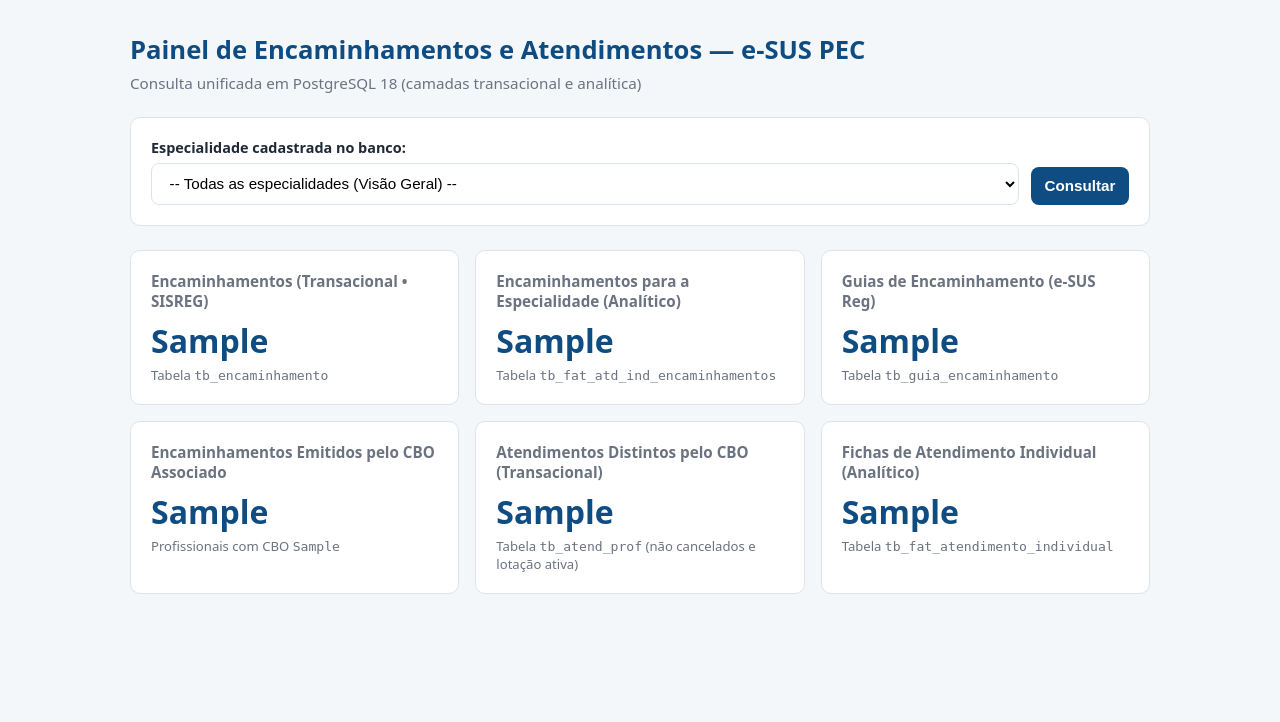
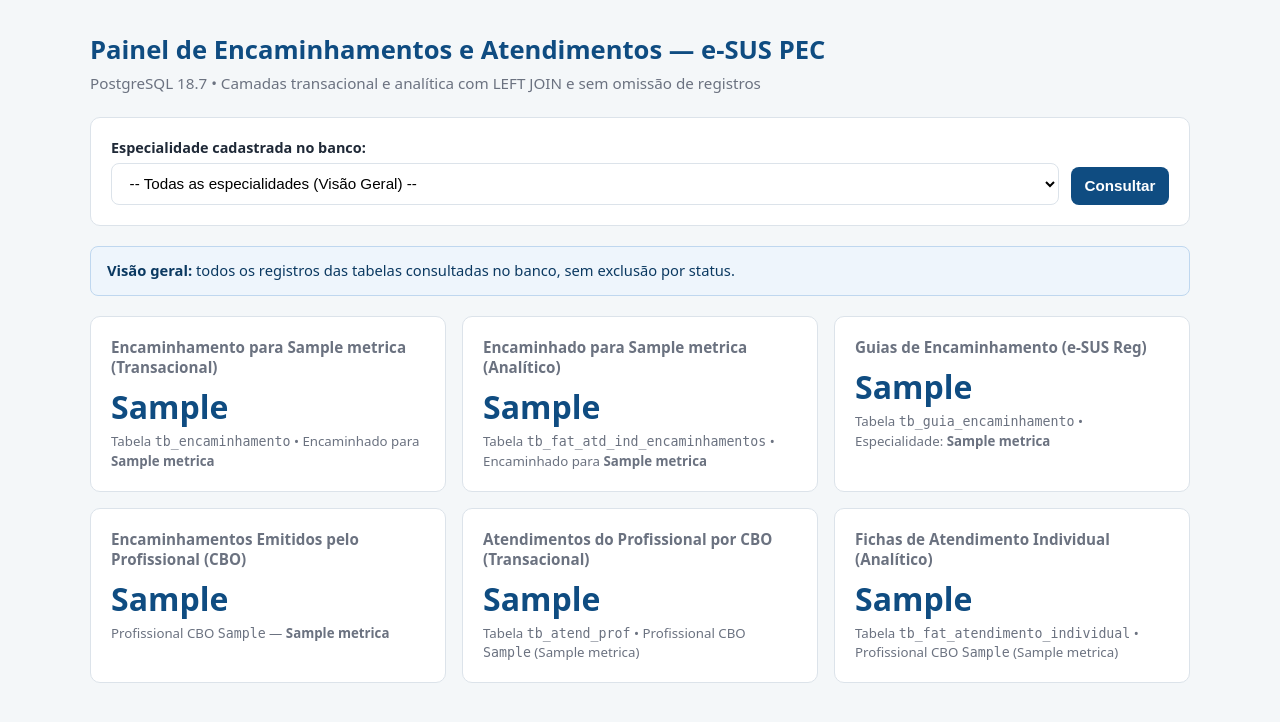
Before and after one commit to NISPPTA/esus_encaminhamentos, a FastAPI app: template app/templates/encaminhamentos.html in a window 1280 px wide. Shown: the top 722 px of the page. Run offline with FastAPI, Linux system fonts and the light colour scheme; the template is opened without the code that fills it: most values are stand-ins (such as "Sample title", 1, 10 or a date in 2020); parts of the project's set-up code (start-up, migrations or seed data) failed here and were passed over; some libraries are stand-ins or nearby versions.

Commit message:
feat(ui): add hover tooltip balloons and descriptive professional/specialty labels

```diff
--- a/app/templates/encaminhamentos.html
+++ b/app/templates/encaminhamentos.html
@@ -23,7 +23,7 @@
       padding: 2rem 1rem;
     }
     .container {
-      max-width: 1020px;
+      max-width: 1100px;
       margin: 0 auto;
     }
     header {
@@ -39,12 +39,22 @@
       color: var(--muted);
       font-size: 0.95rem;
     }
+    .context-banner {
+      background: #eef5fc;
+      border: 1px solid #bfd7ef;
+      color: #0b3961;
+      border-radius: 8px;
+      padding: 0.85rem 1rem;
+      margin-bottom: 1.25rem;
+      font-size: 0.92rem;
+      line-height: 1.45;
+    }
     .filter-box {
       background: var(--card);
       border: 1px solid var(--border);
       border-radius: 10px;
       padding: 1.25rem;
-      margin-bottom: 1.5rem;
+      margin-bottom: 1.25rem;
       display: flex;
       flex-wrap: wrap;
       gap: 0.75rem;
@@ -86,14 +96,19 @@
     }
     .grid {
       display: grid;
-      grid-template-columns: repeat(auto-fit, minmax(290px, 1fr));
+      grid-template-columns: repeat(auto-fit, minmax(320px, 1fr));
       gap: 1rem;
     }
     .card {
+      position: relative;
       background: var(--card);
       border: 1px solid var(--border);
       border-radius: 10px;
       padding: 1.25rem;
+      transition: border-color 0.15s ease;
+    }
+    .card:hover {
+      border-color: var(--primary);
     }
     .card h2 {
       margin: 0 0 0.5rem 0;
@@ -108,9 +123,39 @@
       margin: 0.25rem 0;
     }
     .hint {
-      font-size: 0.82rem;
+      font-size: 0.83rem;
       color: var(--muted);
       margin: 0;
+      line-height: 1.45;
+    }
+    .tooltip-balloon {
+      display: none;
+      position: absolute;
+      left: 0.75rem;
+      right: 0.75rem;
+      bottom: calc(100% + 8px);
+      background: #111827;
+      color: #f9fafb;
+      font-size: 0.82rem;
+      line-height: 1.45;
+      padding: 0.75rem 0.9rem;
+      border-radius: 8px;
+      box-shadow: 0 10px 25px rgba(0, 0, 0, 0.22);
+      z-index: 20;
+      pointer-events: none;
+    }
+    .tooltip-balloon::after {
+      content: "";
+      position: absolute;
+      top: 100%;
+      left: 1.5rem;
+      border-width: 6px;
+      border-style: solid;
+      border-color: #111827 transparent transparent transparent;
+    }
+    .card:hover .tooltip-balloon,
+    .card:focus-within .tooltip-balloon {
+      display: block;
     }
   </style>
 </head>
@@ -119,7 +164,7 @@
     <header>
       <h1>Painel de Encaminhamentos e Atendimentos — e-SUS PEC</h1>
       <p class="subtitle">
-        Consulta unificada em PostgreSQL 18 (camadas transacional e analítica)
+        PostgreSQL 18.7 • Camadas transacional e analítica com LEFT JOIN e sem omissão de registros
       </p>
     </header>
 
@@ -128,6 +173,9 @@
     {% endif %}
 
     {% if painel %}
+      {% set m = painel.metricas %}
+      {% set sel = painel.selecionada %}
+
       <form class="filter-box" method="get" action="/">
         <div class="field">
           <label for="especialidade">Especialidade cadastrada no banco:</label>
@@ -136,7 +184,7 @@
             {% for item in painel.especialidades %}
               <option
                 value="{{ item.chave_filtro }}"
-                {% if painel.selecionada and painel.selecionada.chave_filtro == item.chave_filtro %}selected{% endif %}
+                {% if sel and sel.chave_filtro == item.chave_filtro %}selected{% endif %}
               >
                 {{ item.nome_exibicao }}
                 [{{ item.origem | upper }}{% if item.nu_cbo %} • CBO {{ item.nu_cbo }}{% endif %}]
@@ -147,47 +195,146 @@
         <button type="submit">Consultar</button>
       </form>
 
+      <div class="context-banner">
+        {% if sel %}
+          <strong>Especialidade de destino:</strong> encaminhamento para
+          <strong>{{ m.nome_especialidade_alvo }}</strong> (origem <code>{{ sel.origem | upper }}</code>)
+          {% if m.cbo_associado %}
+            • <strong>Profissional / CBO:</strong> CBO <code>{{ m.cbo_associado }}</code>
+            {% if m.nome_cbo_associado %}— <strong>{{ m.nome_cbo_associado }}</strong>{% endif %}
+          {% else %}
+            • <strong>Profissional / CBO:</strong> não vinculado diretamente a esta origem
+          {% endif %}
+        {% else %}
+          <strong>Visão geral:</strong> todos os registros das tabelas consultadas no banco, sem exclusão por status.
+        {% endif %}
+      </div>
+
       <section class="grid">
-        <article class="card">
-          <h2>Encaminhamentos (Transacional • SISREG)</h2>
-          <p class="metric">{{ painel.metricas.encaminhamentos_transacional }}</p>
-          <p class="hint">Tabela <code>tb_encaminhamento</code></p>
+        <article
+          class="card"
+          tabindex="0"
+          title="Encaminhamentos transacionais (tb_encaminhamento) encaminhados para {{ m.nome_especialidade_alvo }}."
+        >
+          <div class="tooltip-balloon">
+            <strong>Legenda:</strong> conta <code>co_seq_encaminhamento</code> distintos em
+            <code>tb_encaminhamento</code> com <code>LEFT JOIN</code> em
+            <code>tb_especialidade_sisreg</code> para encaminhamento direcionado a
+            <strong>{{ m.nome_especialidade_alvo }}</strong>.
+          </div>
+          <h2>Encaminhamento para {{ m.nome_especialidade_alvo }} (Transacional)</h2>
+          <p class="metric">{{ m.encaminhamentos_transacional }}</p>
+          <p class="hint">
+            Tabela <code>tb_encaminhamento</code> • Encaminhado para
+            <strong>{{ m.nome_especialidade_alvo }}</strong>
+          </p>
         </article>
 
-        <article class="card">
-          <h2>Encaminhamentos para a Especialidade (Analítico)</h2>
-          <p class="metric">{{ painel.metricas.encaminhamentos_analitico_destino }}</p>
-          <p class="hint">Tabela <code>tb_fat_atd_ind_encaminhamentos</code></p>
+        <article
+          class="card"
+          tabindex="0"
+          title="Encaminhamentos analíticos (tb_fat_atd_ind_encaminhamentos) encaminhados para {{ m.nome_especialidade_alvo }}."
+        >
+          <div class="tooltip-balloon">
+            <strong>Legenda:</strong> conta <code>co_seq_fat_atd_ind_encaminham</code> distintos em
+            <code>tb_fat_atd_ind_encaminhamentos</code> com <code>LEFT JOIN</code> em
+            <code>tb_dim_especialidade</code> para especialidade de destino
+            <strong>{{ m.nome_especialidade_alvo }}</strong>.
+          </div>
+          <h2>Encaminhado para {{ m.nome_especialidade_alvo }} (Analítico)</h2>
+          <p class="metric">{{ m.encaminhamentos_analitico_destino }}</p>
+          <p class="hint">
+            Tabela <code>tb_fat_atd_ind_encaminhamentos</code> • Encaminhado para
+            <strong>{{ m.nome_especialidade_alvo }}</strong>
+          </p>
         </article>
 
-        <article class="card">
+        <article
+          class="card"
+          tabindex="0"
+          title="Guias de encaminhamento (tb_guia_encaminhamento) associadas a {{ m.nome_especialidade_alvo }}."
+        >
+          <div class="tooltip-balloon">
+            <strong>Legenda:</strong> conta <code>co_seq_encaminhamento</code> distintos em
+            <code>tb_guia_encaminhamento</code> com <code>LEFT JOIN</code> em
+            <code>tb_especialidades_esus_reg</code> para <strong>{{ m.nome_especialidade_alvo }}</strong>.
+          </div>
           <h2>Guias de Encaminhamento (e-SUS Reg)</h2>
-          <p class="metric">{{ painel.metricas.guias_esus_reg }}</p>
-          <p class="hint">Tabela <code>tb_guia_encaminhamento</code></p>
+          <p class="metric">{{ m.guias_esus_reg }}</p>
+          <p class="hint">
+            Tabela <code>tb_guia_encaminhamento</code> • Especialidade:
+            <strong>{{ m.nome_especialidade_alvo }}</strong>
+          </p>
         </article>
 
-        <article class="card">
-          <h2>Encaminhamentos Emitidos pelo CBO Associado</h2>
-          <p class="metric">{{ painel.metricas.encaminhamentos_emitidos_pelo_cbo }}</p>
+        <article
+          class="card"
+          tabindex="0"
+          title="Encaminhamentos emitidos pelo profissional com o CBO associado."
+        >
+          <div class="tooltip-balloon">
+            <strong>Legenda:</strong> conta <code>co_seq_fat_atd_ind_encaminham</code> distintos em
+            <code>tb_fat_atd_ind_encaminhamentos</code> com <code>LEFT JOIN</code> em
+            <code>tb_dim_cbo</code> (<code>co_dim_cbo_1</code> ou <code>co_dim_cbo_guia_encaminhamento</code>)
+            para o profissional do CBO vinculado.
+          </div>
+          <h2>Encaminhamentos Emitidos pelo Profissional (CBO)</h2>
+          <p class="metric">{{ m.encaminhamentos_emitidos_pelo_cbo }}</p>
           <p class="hint">
-            {% if painel.metricas.cbo_associado %}
-              Profissionais com CBO <code>{{ painel.metricas.cbo_associado }}</code>
+            {% if m.cbo_associado %}
+              Profissional CBO <code>{{ m.cbo_associado }}</code>
+              {% if m.nome_cbo_associado %}— <strong>{{ m.nome_cbo_associado }}</strong>{% endif %}
             {% else %}
-              Disponível quando a especialidade possui CBO vinculado
+              Sem CBO vinculado diretamente à origem selecionada
             {% endif %}
           </p>
         </article>
 
-        <article class="card">
-          <h2>Atendimentos Distintos pelo CBO (Transacional)</h2>
-          <p class="metric">{{ painel.metricas.atendimentos_transacional_cbo }}</p>
-          <p class="hint">Tabela <code>tb_atend_prof</code> (não cancelados e lotação ativa)</p>
+        <article
+          class="card"
+          tabindex="0"
+          title="Atendimentos distintos na camada transacional ligados ao CBO do profissional."
+        >
+          <div class="tooltip-balloon">
+            <strong>Legenda:</strong> conta <code>co_atend</code> distintos em
+            <code>tb_atend_prof</code> com <code>LEFT JOIN</code> em <code>tb_lotacao</code> para
+            o CBO do profissional, sem filtrar status de cancelamento ou desativação.
+          </div>
+          <h2>Atendimentos do Profissional por CBO (Transacional)</h2>
+          <p class="metric">{{ m.atendimentos_transacional_cbo }}</p>
+          <p class="hint">
+            Tabela <code>tb_atend_prof</code> •
+            {% if m.cbo_associado %}
+              Profissional CBO <code>{{ m.cbo_associado }}</code>
+              {% if m.nome_cbo_associado %}({{ m.nome_cbo_associado }}){% endif %}
+            {% else %}
+              Todos os profissionais/lotações
+            {% endif %}
+          </p>
         </article>
 
-        <article class="card">
+        <article
+          class="card"
+          tabindex="0"
+          title="Fichas de atendimento individual distintas na camada analítica ligadas ao CBO."
+        >
+          <div class="tooltip-balloon">
+            <strong>Legenda:</strong> conta <code>nu_uuid_ficha</code> distintos em
+            <code>tb_fat_atendimento_individual</code> com <code>LEFT JOIN</code> em
+            <code>tb_dim_cbo</code> (<code>co_dim_cbo_1</code> ou <code>co_dim_cbo_2</code>)
+            para o CBO do profissional.
+          </div>
           <h2>Fichas de Atendimento Individual (Analítico)</h2>
-          <p class="metric">{{ painel.metricas.atendimentos_analitico_cbo }}</p>
-          <p class="hint">Tabela <code>tb_fat_atendimento_individual</code></p>
+          <p class="metric">{{ m.atendimentos_analitico_cbo }}</p>
+          <p class="hint">
+            Tabela <code>tb_fat_atendimento_individual</code> •
+            {% if m.cbo_associado %}
+              Profissional CBO <code>{{ m.cbo_associado }}</code>
+              {% if m.nome_cbo_associado %}({{ m.nome_cbo_associado }}){% endif %}
+            {% else %}
+              Todas as fichas individuais
+            {% endif %}
+          </p>
         </article>
       </section>
     {% endif %}
```
